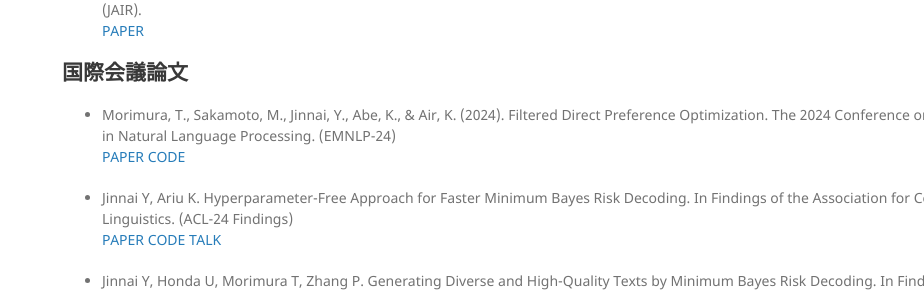
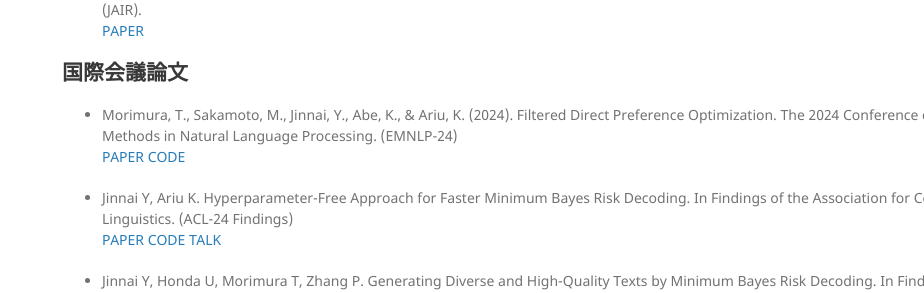
Before and after one commit to jinnaiyuu/jinnaiyuu.github.io, a Jekyll site: the page built from ja/index.md, in a window 1280 px wide and 900 px high, scrolled down 503 px. Shown: the part 155-448 px from the top of the window, without its empty margins (356-1280 px from the left). Built offline with Jekyll 4.4.1, drawn with Linux system fonts in a browser that asks for light colours; our own code applies the rules of GitHub Pages for plain Markdown files.

Commit message:
fixed ariu name

```diff
--- a/ja/index.md
+++ b/ja/index.md
@@ -21,7 +21,7 @@ Researcher, CyberAgent AI Lab
 
 ## 国際会議論文
 
-- Morimura, T., Sakamoto, M., Jinnai, Y., Abe, K., & Air, K. (2024). Filtered Direct Preference Optimization. The 2024 Conference on Empirical Methods in Natural Language Processing. (EMNLP-24)
+- Morimura, T., Sakamoto, M., Jinnai, Y., Abe, K., & Ariu, K. (2024). Filtered Direct Preference Optimization. The 2024 Conference on Empirical Methods in Natural Language Processing. (EMNLP-24)
 [PAPER](https://arxiv.org/abs/2404.13846) [CODE](https://github.com/CyberAgentAILab/filtered-dpo)
 
 - Jinnai Y, Ariu K. Hyperparameter-Free Approach for Faster Minimum Bayes Risk Decoding. In Findings of the Association for Computational Linguistics. (ACL-24 Findings)
```
